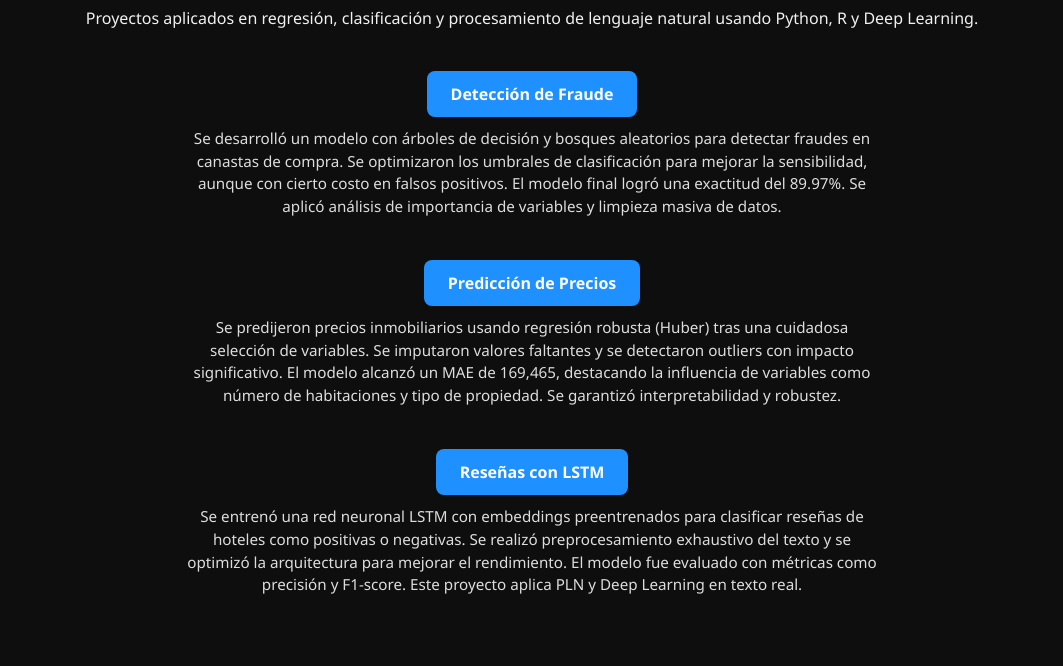
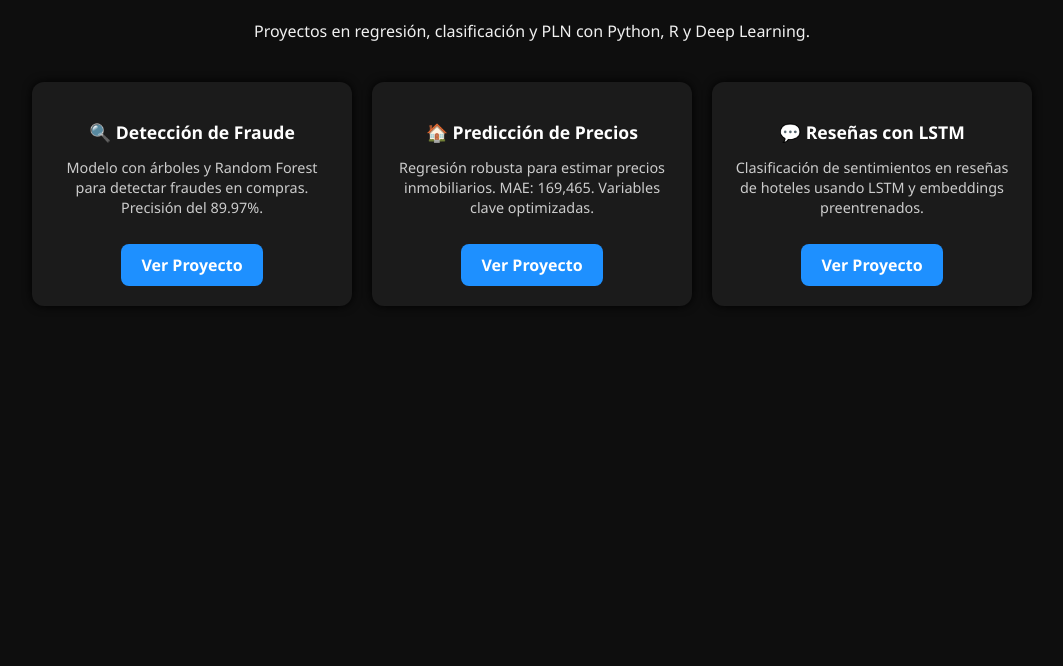
Before and after one commit to manjarresfranklin/portafolio, a plain HTML site: page index.html in a window 1280 px wide. Shown: the part 159-825 px from the top of the page, without its empty margins (108-1171 px from the left). After the commit the page ends 800 px from the top, so only its background shows below. Drawn offline with Linux system fonts and the light colour scheme.

Commit message:
Update index.html

```diff
--- a/index.html
+++ b/index.html
@@ -10,7 +10,6 @@
   <meta property="og:description" content="Proyectos aplicados en Machine Learning, Python, NLP y Deep Learning.">
   <meta property="og:url" content="https://franklinmanjarres.github.io/portafolio">
   <meta property="og:image" content="https://franklinmanjarres.github.io/portafolio/imgenpor.png" />
-
   <meta property="og:image:type" content="image/png" />
   <meta property="og:image:width" content="1200" />
   <meta property="og:image:height" content="630" />
@@ -25,18 +24,18 @@
       padding: 30px;
     }
     h1 {
-      font-size: 1.4em;
+      font-size: 1.6em;
       margin-bottom: 0.2em;
     }
     h2 {
       font-weight: normal;
       color: #ccc;
-      margin-bottom: 1.2em;
+      margin-bottom: 1.5em;
     }
     .btn {
       display: inline-block;
-      margin: 10px;
-      padding: 12px 24px;
+      margin-top: 10px;
+      padding: 10px 20px;
       background: #1e90ff;
       color: white;
       text-decoration: none;
@@ -47,16 +46,35 @@
     .btn:hover {
       background: #0077cc;
     }
-    .proyecto {
-      margin-top: 2em;
-      margin-bottom: 2em;
+
+    .contenedor-proyectos {
+      display: flex;
+      justify-content: center;
+      gap: 20px;
+      flex-wrap: wrap;
+      margin-top: 40px;
     }
-    .proyecto p {
-      max-width: 700px;
-      margin: auto;
-      color: #ddd;
-      font-size: 0.95em;
-      line-height: 1.5;
+
+    .tarjeta {
+      background-color: #1b1b1b;
+      padding: 20px;
+      border-radius: 12px;
+      width: 280px;
+      box-shadow: 0 0 10px #000;
+      text-align: center;
+    }
+
+    .tarjeta h3 {
+      margin-bottom: 10px;
+      color: #ffffff;
+      font-size: 1.1em;
+    }
+
+    .tarjeta p {
+      font-size: 0.9em;
+      color: #ccc;
+      margin-bottom: 15px;
+      line-height: 1.4;
     }
   </style>
 </head>
@@ -64,35 +82,28 @@
 
   <h1>Franklin Manjarres</h1>
   <h2>Portafolio de Ciencia de Datos</h2>
+  <p>Proyectos en regresión, clasificación y PLN con Python, R y Deep Learning.</p>
 
-  <p>Proyectos aplicados en regresión, clasificación y procesamiento de lenguaje natural usando Python, R y Deep Learning.</p>
+  <div class="contenedor-proyectos">
 
-  <div class="proyecto">
-    <a href="https://github.com/manjarresfranklin/DeteccionFraudeCanastas" class="btn">Detección de Fraude</a>
-    <p>
-      Se desarrolló un modelo con árboles de decisión y bosques aleatorios para detectar fraudes en canastas de compra.
-      Se optimizaron los umbrales de clasificación para mejorar la sensibilidad, aunque con cierto costo en falsos positivos.
-      El modelo final logró una exactitud del 89.97%. Se aplicó análisis de importancia de variables y limpieza masiva de datos.
-    </p>
-  </div>
+    <div class="tarjeta">
+      <h3>🔍 Detección de Fraude</h3>
+      <p>Modelo con árboles y Random Forest para detectar fraudes en compras. Precisión del 89.97%.</p>
+      <a href="https://github.com/manjarresfranklin/DeteccionFraudeCanastas" class="btn">Ver Proyecto</a>
+    </div>
 
-  <div class="proyecto">
-    <a href="https://github.com/manjarresfranklin/AnalisisPreciosInmobiliarios" class="btn">Predicción de Precios</a>
-    <p>
-      Se predijeron precios inmobiliarios usando regresión robusta (Huber) tras una cuidadosa selección de variables.
-      Se imputaron valores faltantes y se detectaron outliers con impacto significativo.
-      El modelo alcanzó un MAE de 169,465, destacando la influencia de variables como número de habitaciones y tipo de propiedad.
-      Se garantizó interpretabilidad y robustez.
-    </p>
-  </div>
+    <div class="tarjeta">
+      <h3>🏠 Predicción de Precios</h3>
+      <p>Regresión robusta para estimar precios inmobiliarios. MAE: 169,465. Variables clave optimizadas.</p>
+      <a href="https://github.com/manjarresfranklin/AnalisisPreciosInmobiliarios" class="btn">Ver Proyecto</a>
+    </div>
 
-  <div class="proyecto">
-    <a href="https://github.com/manjarresfranklin/HotelReviewSentimentAnalysisLSTM" class="btn">Reseñas con LSTM</a>
-    <p>
-      Se entrenó una red neuronal LSTM con embeddings preentrenados para clasificar reseñas de hoteles como positivas o negativas.
-      Se realizó preprocesamiento exhaustivo del texto y se optimizó la arquitectura para mejorar el rendimiento.
-      El modelo fue evaluado con métricas como precisión y F1-score. Este proyecto aplica PLN y Deep Learning en texto real.
-    </p>
+    <div class="tarjeta">
+      <h3>💬 Reseñas con LSTM</h3>
+      <p>Clasificación de sentimientos en reseñas de hoteles usando LSTM y embeddings preentrenados.</p>
+      <a href="https://github.com/manjarresfranklin/HotelReviewSentimentAnalysisLSTM" class="btn">Ver Proyecto</a>
+    </div>
+
   </div>
 
 </body>
```
